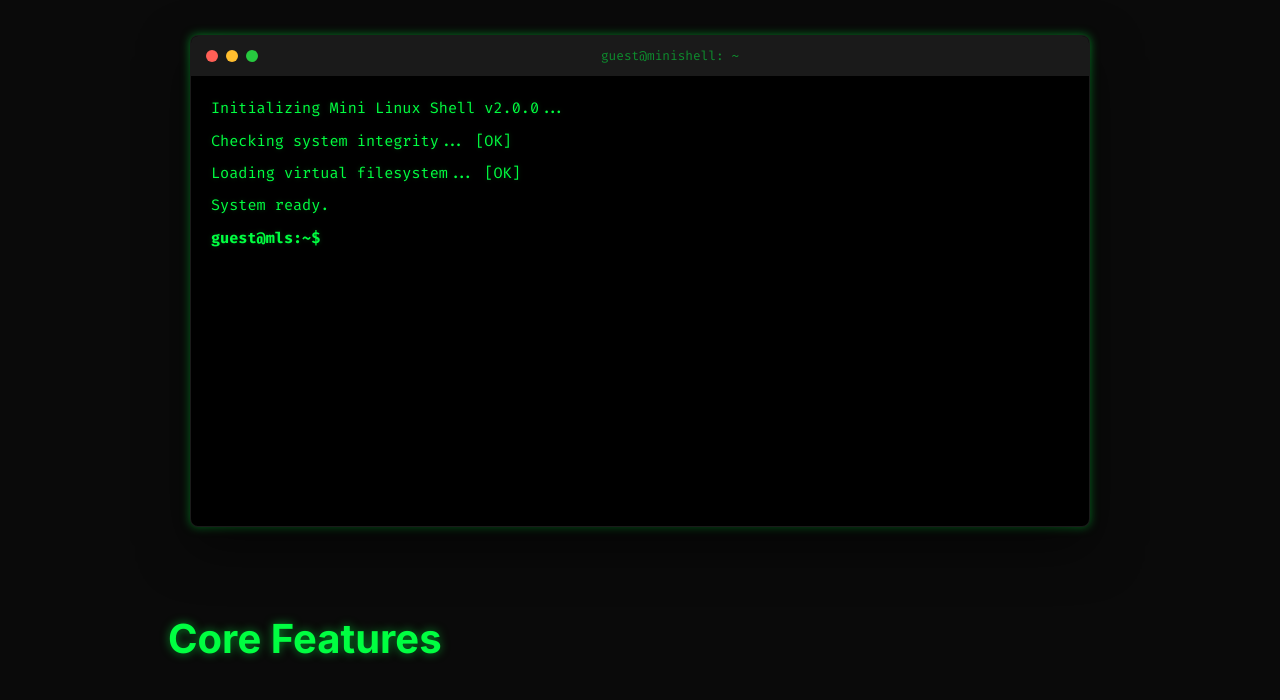
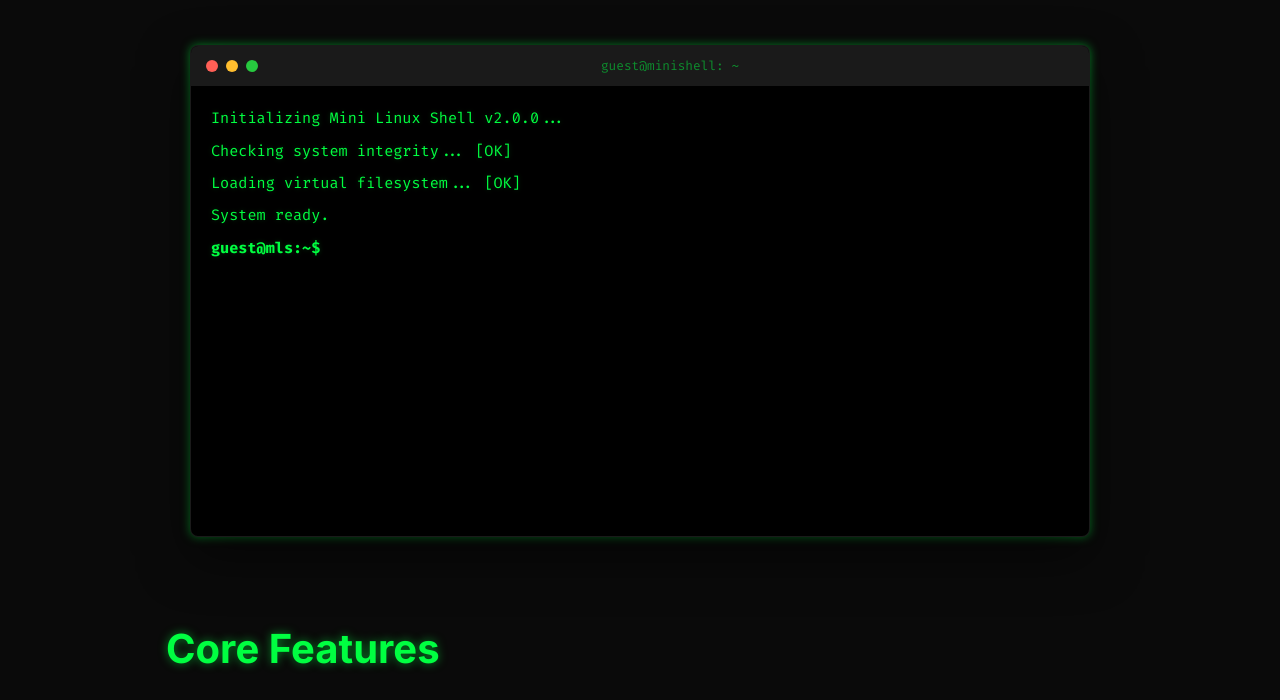
Before and after one commit to Kushagra26102006/mini-linux-shell-, a plain HTML site: page web_ui/index.html in a window 1280 px wide. Shown: the part 295-995 px from the top of the page. Drawn offline with Linux system fonts and the light colour scheme.

Commit message:
style: enhance web UI layout and spacing

```diff
--- a/web_ui/style.css
+++ b/web_ui/style.css
@@ -25,7 +25,10 @@
     padding: 0;
     box-sizing: border-box;
 }
-
+/* Improved spacing and UI appearance */
+body {
+    padding: 10px;
+}
 body {
     background-color: var(--bg-color);
     color: var(--text-color);
```
